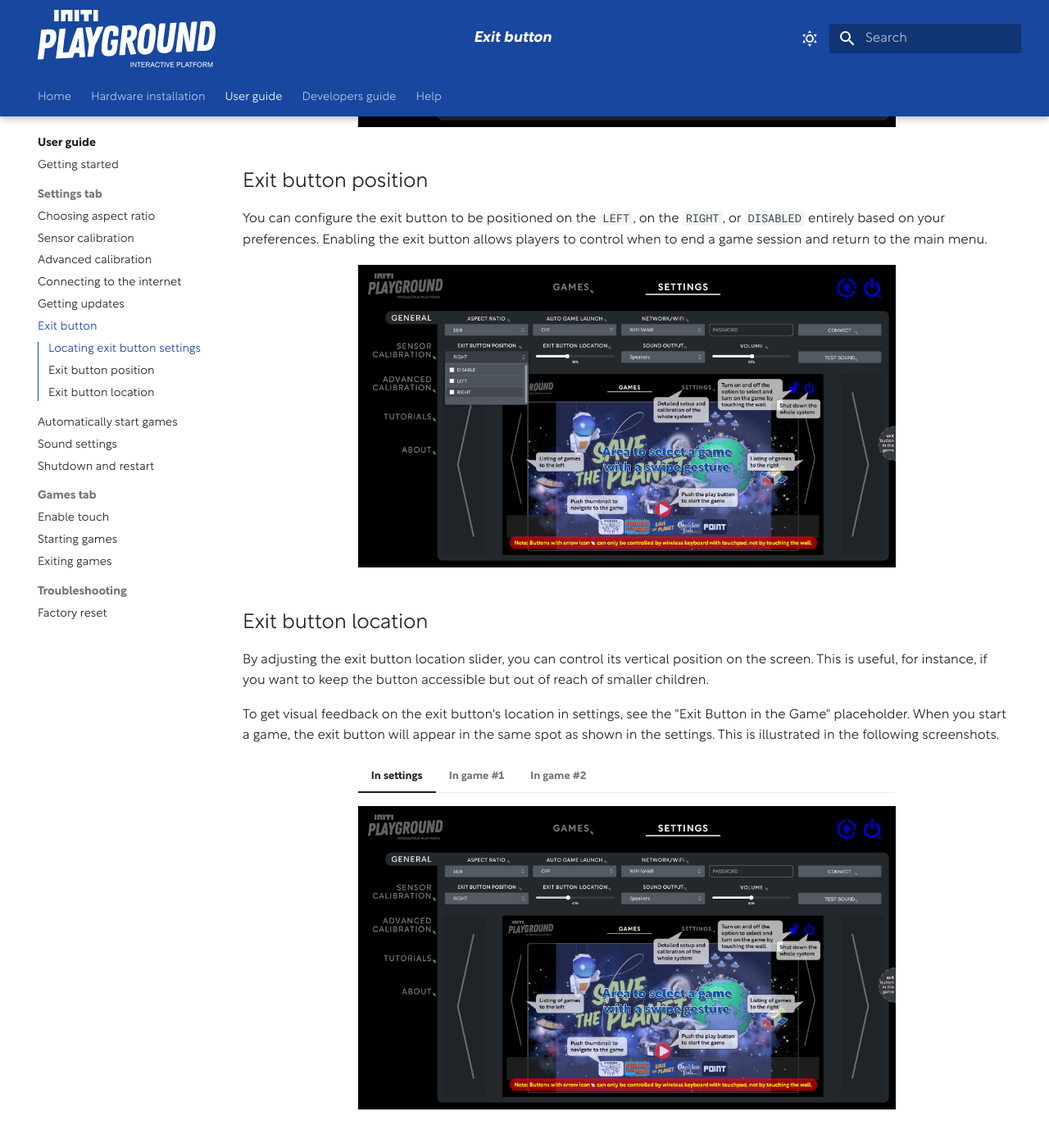
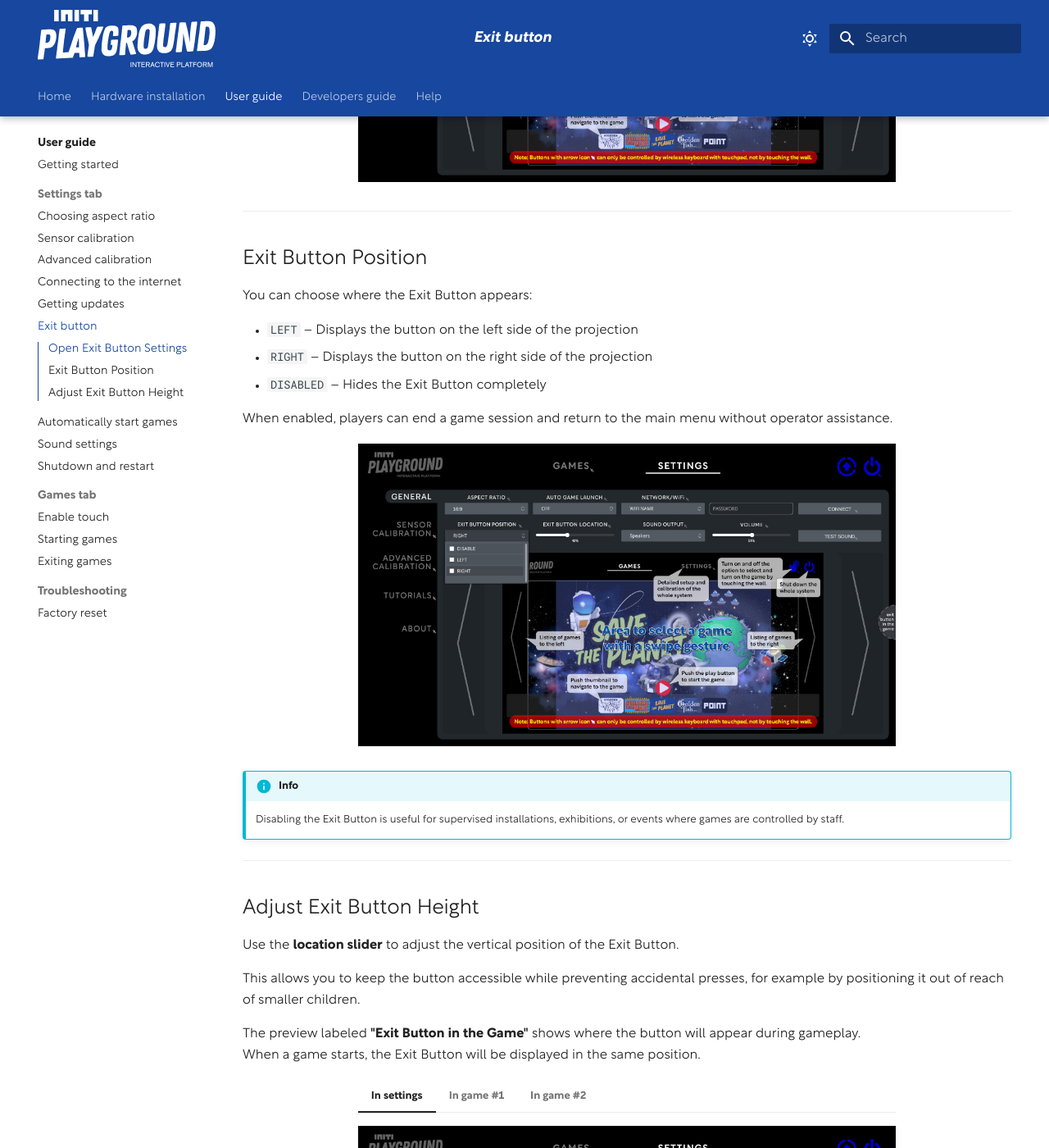
Before and after one commit to INITI-Playground/initi-playground-docs, an MkDocs documentation site: the page built from docs/setup/exit-button.md, in a window 1280 px wide and 1400 px high, scrolled down 771 px. Shown: the whole window at 82% size. Built offline with MkDocs 1.6.1 and Material for MkDocs 9.7.7, drawn with Linux system fonts in a browser that asks for light colours; some of the changed text lies outside the part shown.

Commit message:
update exit button documentation for clarity and consistency. Revised section headings, improved instructions, and added practical usage example for better user understanding.

```diff
--- a/docs/setup/exit-button.md
+++ b/docs/setup/exit-button.md
@@ -1,37 +1,58 @@
 Title:   Exit button
 Summary: How to configure the exit button
 Authors: Ondrej Prucha
-Date:    July 22, 2024
+Date:    February 23, 2026
 blank-value:
 
-# Exit button configuration
+# Exit Button Configuration
 
-The exit button is included in all games that come with the INITI Playground. It allows users to exit a game and return to the main menu, providing a control over the interactive experience. It can be toggled on or off based on whether games should be started and switched by the players or by the operator.
+The Exit Button is available in all INITI Playground games.
+It allows users to leave a running game and return to the main menu.
 
-## Locating exit button settings
+Depending on your installation, the Exit Button can be enabled for player control or disabled when games are managed exclusively by an operator.
 
-- Open the UI and navigate to the `Settings` tab at the top of the screen.
-- In the `General` settings menu, find the section dedicated to Exit Button Configuration, as shown in the picture below.
+---
+
+## Open Exit Button Settings
+
+1. Open the UI and navigate to the `Settings` tab at the top of the screen.
+2. In the `General` settings section, locate **Exit Button Configuration**.
 
 <div class="center imageWidth" markdown>
 ![Exit button location](assets/exit-button-location.jpg "Exit button location")
 </div>
 
-## Exit button position
+---
 
-You can configure the exit button to be positioned on the `LEFT`, on the `RIGHT`, or `DISABLED` entirely based on your preferences. Enabling the exit button allows players to control when to end a game session and return to the main menu.
+## Exit Button Position
+
+You can choose where the Exit Button appears:
+
+- `LEFT` – Displays the button on the left side of the projection
+- `RIGHT` – Displays the button on the right side of the projection
+- `DISABLED` – Hides the Exit Button completely
+
+When enabled, players can end a game session and return to the main menu without operator assistance.
 
 <div class="center imageWidth" markdown>
 ![Exit button](assets/exit-button-position.jpg "Exit button")
 </div>
 
+!!! info
+    Disabling the Exit Button is useful for supervised installations, exhibitions, or events where games are controlled by staff.
 
-## Exit button location
+<!-- ADDED: practical usage example -->
 
-By adjusting the exit button location slider, you can control its vertical position on the screen. This is useful, for instance, if you want to keep the button accessible but out of reach of smaller children.
+---
 
-To get visual feedback on the exit button's location in settings, see the "Exit Button in the Game" placeholder. When you start a game, the exit button will appear in the same spot as shown in the settings. This is illustrated in the following screenshots.
+## Adjust Exit Button Height
 
+Use the **location slider** to adjust the vertical position of the Exit Button.
+
+This allows you to keep the button accessible while preventing accidental presses, for example by positioning it out of reach of smaller children.
+
+The preview labeled **"Exit Button in the Game"** shows where the button will appear during gameplay.
+When a game starts, the Exit Button will be displayed in the same position.
 
 <div class="center imageWidth" markdown>
 
```
